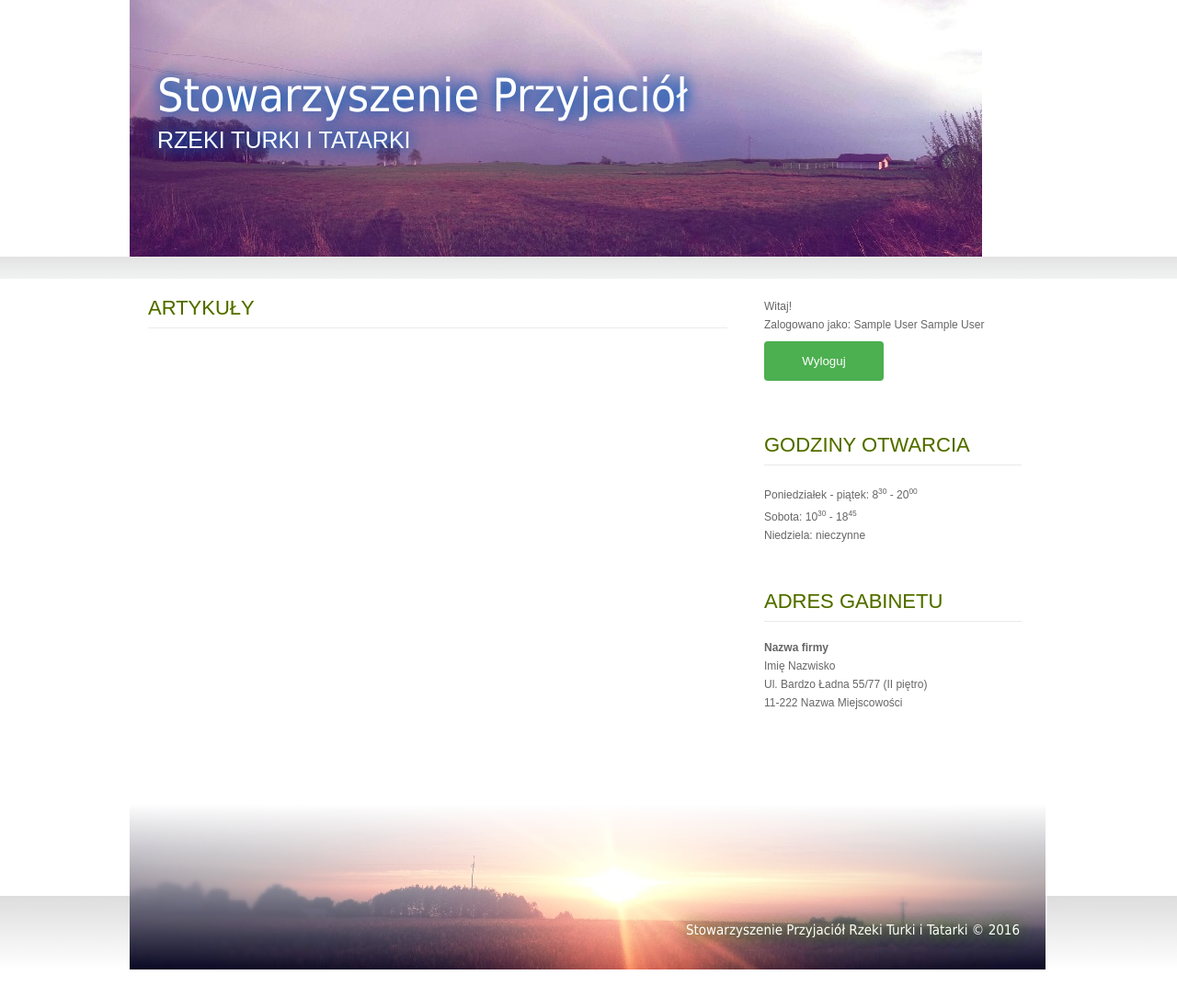
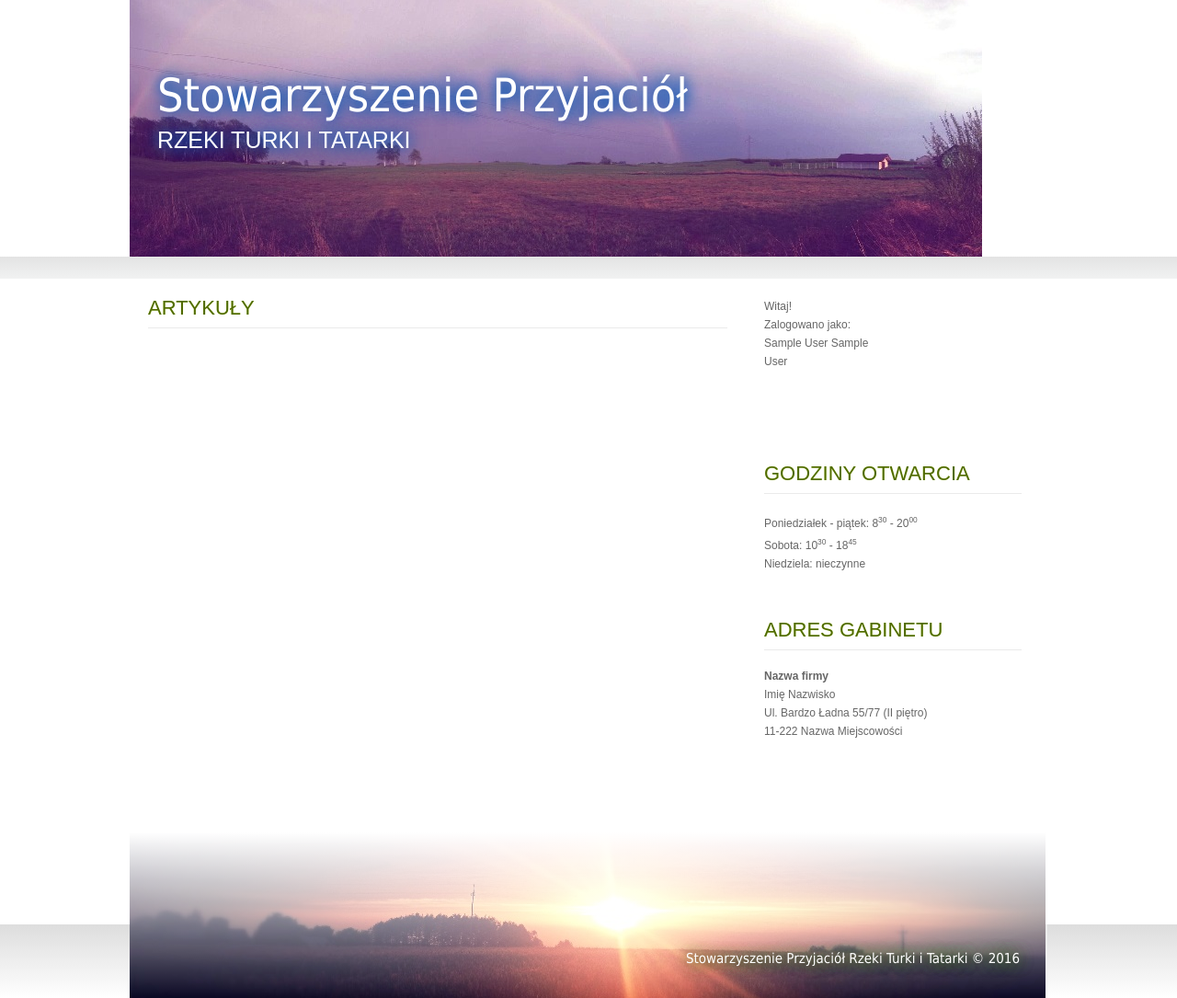
Before and after one commit to rucinskiadam/sprt, a PHP site: page /articles.php in a window 1280 px wide. Shown: the part 47-1132 px from the top of the page at 92% size. Before the commit the page ends 1101 px from the top, so only its background shows below. Run offline with PHP 8.4, Linux system fonts and the light colour scheme; the visitor is signed in with stand-in values (Sample User, id 1); data that the repository does not hold is empty; some libraries are stand-ins or nearby versions.

Commit message:
lenowo last

```diff
--- a/articles.php
+++ b/articles.php
@@ -12,7 +12,7 @@ include('head.php');
 				$query="SELECT  articles.`article`, articles.`date`, articles.`time`, articles.`acces`, articles.`header`, users.name,users.surname FROM articles join users
 						ON
 						articles.creator = users.login
-						order by date,time
+						order by date desc,time desc
 					";
 				$result = mysqli_query($conn, $query);
 				if ($result->num_rows > 0) {
--- a/asside.php
+++ b/asside.php
@@ -43,18 +43,51 @@
 		echo '</table>';
 		echo '</form>';
 	}else{
+		echo '<div style="width:130px;">';
 		echo 'Witaj!'.'<br>';
-		echo 'Zalogowano jako: '.$_SESSION['name'].' '.$_SESSION['surname'].'<br>';
-		echo '<div style="width:130px;">';
+		echo 'Zalogowano jako: '.$_SESSION['name'].' '.$_SESSION['surname'];
+		echo '</div>';
+		/*echo '<div style="width:130px;">';
 		echo '<form method="POST" action="index.php" >';
 			echo '<input type="hidden" name="logout" value="1" >';
-			echo '<input type="submit" name="submit" value="Wyloguj" style="float:right;">';
+			echo '<input type="submit" name="submit" value="Wyloguj" style="width:130px;">';
 		echo '</form>';
-		echo '</div>';
+		echo '</div>';*/
 	}
 	?>
-				</section>
+			</section>
+			<section>
+			<?php
+			if(isset($_SESSION['login']) && isset($_SESSION['password'])){
+				echo '<nav class="breadcrumbs">';
+					echo '<div style="width:130px;display: block;padding: 2px;">';
+						echo '<form method="POST" action="create_article.php" >';
+							echo '<input type="submit" name="submit" value="Dodaj artykuł" >';
+						echo '</form>';
+					echo '</div>';
 
+					echo '<div style="width:130px;display: block;padding: 2px;">';
+						echo '<form method="POST" action="edit_articles.php" >';
+							echo '<input type="submit" name="submit" value="Edycja artykułów" >';
+						echo '</form>';
+					echo '</div>';
+
+
+				echo '<div style="width:130px;display: block;padding: 2px;">';
+				echo '<form method="POST" action="index.php" >';
+					echo '<input type="hidden" name="logout" value="1" >';
+					echo '<input type="submit" name="submit" value="Wyloguj" >';
+				echo '</form>';
+
+
+				echo '</nav>';
+				echo '</div>';
+				echo '<br><br>';
+				echo '<br><br>';
+				echo '<br><br>';
+			}
+			?>
+			</section>
 				<section>
 					<h3>Godziny otwarcia</h3>
 					<p>
--- a/create_article.php
+++ b/create_article.php
@@ -72,11 +72,7 @@ include('foot.php');
 ?>
 <!------STALE ELEMENTY--------->
 <script>
-    window.onload = function () {
-        tinymce.get('content').on('keyup',function(e){
-            console.log(this.getContent().replace(/(<[a-zA-Z\/][^<>]*>|\[([^\]]+)\])|(\s+)/ig,''));
-        });
-    }
+
 function article_test(){
 	var hed=document.getElementById("h_in").value;
 	document.getElementById("head_test").innerHTML = "<h1>" + hed + "</h1>";
--- a/galery.php
+++ b/galery.php
@@ -5,8 +5,9 @@ include('head.php');
 <!------STALE ELEMENTY--------->
 
 				<h1>Galeria</h1>
+<?php
 
-<?php
+
 	$photo_arr = scandir("galery");
 	//print_r($photo_arr);
 
@@ -23,7 +24,7 @@ include('head.php');
 			//echo $size[3].'<br>';
 			$s=explode(',',$size[3]);
 			//print_r($s);
-			echo '<br>';
+			//echo '<br>';
 			echo '<img src="galery/'.$photo.'"  width="'.$s[0]/5 .'" height="'.$s[1]/5 .'" >';
 		}
 	}
--- a/head.php
+++ b/head.php
@@ -48,12 +48,18 @@ if($conn){
 		<meta name="robots" content="index, follow">
 		<link rel="shortcut icon" href="gfx/favicon.png">
 		<link rel="stylesheet" href="style.css" type="text/css">
-		<META HTTP-EQUIV="Content-Type" content="text/html; charset=utf-8">
+
 		<!--<script src="https://ajax.googleapis.com/ajax/libs/jquery/3.1.1/jquery.min.js"></script>-->
 		 <script src="tinymce/tinymce.min.js"></script>
 		<script>
-				tinymce.init({
-  selector: 'textarea'  // change this value according to your HTML
+tinymce.init({
+    selector: "textarea",
+    plugins: [
+        "advlist autolink lists link image charmap print preview anchor",
+        "searchreplace visualblocks code fullscreen",
+        "insertdatetime media table contextmenu paste"
+    ],
+    toolbar: "insertfile undo redo | styleselect | bold italic | alignleft aligncenter alignright alignjustify | bullist numlist outdent indent | link image"
 });
 		</script>
 	</head>
@@ -80,6 +86,7 @@ if($conn){
 
 				</ul>
 			</nav>
+
 			<section>
 				<a href="index.php" title="">
 					Stowarzyszenie Przyjaciół
@@ -92,24 +99,3 @@ if($conn){
 
 		<main>
 			<section>
-			<?php
-			if(isset($_SESSION['login']) && isset($_SESSION['password'])){
-				echo '<nav class="breadcrumbs">';
-					echo '<div style="width:130px;float:left;display: inline-block;padding: 10px">';
-						echo '<form method="POST" action="create_article.php" >';
-							echo '<input type="submit" name="submit" value="Dodaj artykuł" >';
-						echo '</form>';
-					echo '</div>';
-
-					echo '<div style="width:130px;float:left;display: inline-block;padding: 10px">';
-						echo '<form method="POST" action="edit_articles.php" >';
-							echo '<input type="submit" name="submit" value="Edycja artykułów" >';
-						echo '</form>';
-					echo '</div>';
-				echo '</nav>';
-
-				echo '<br><br>';
-				echo '<br><br>';
-				echo '<br><br>';
-			}
-			?>
```
Also changed, not shown: galery/1.JPG (renamed from galery/1.png), galery/thumbs/1.JPG (added), galery/thumbs/1.png (added), galery/thumbs/10.jpg (added), galery/thumbs/11.jpg (added), galery/thumbs/12.jpg (added), galery/thumbs/13.jpg (added), galery/thumbs/2.JPG (added), galery/thumbs/3.jpg (added), galery/thumbs/4.jpg (added), galery/thumbs/5.jpg (added), galery/thumbs/6.jpg (added), galery/thumbs/7.jpg (added), galery/thumbs/8.jpg (added), 1 more files.
